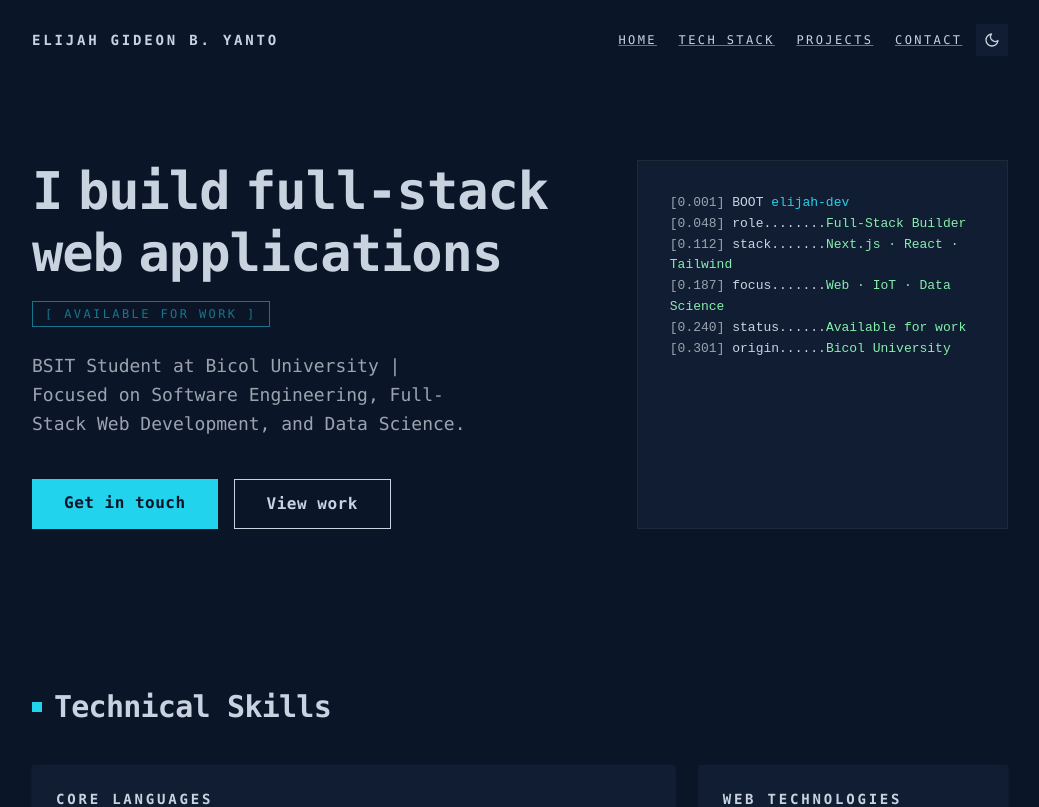
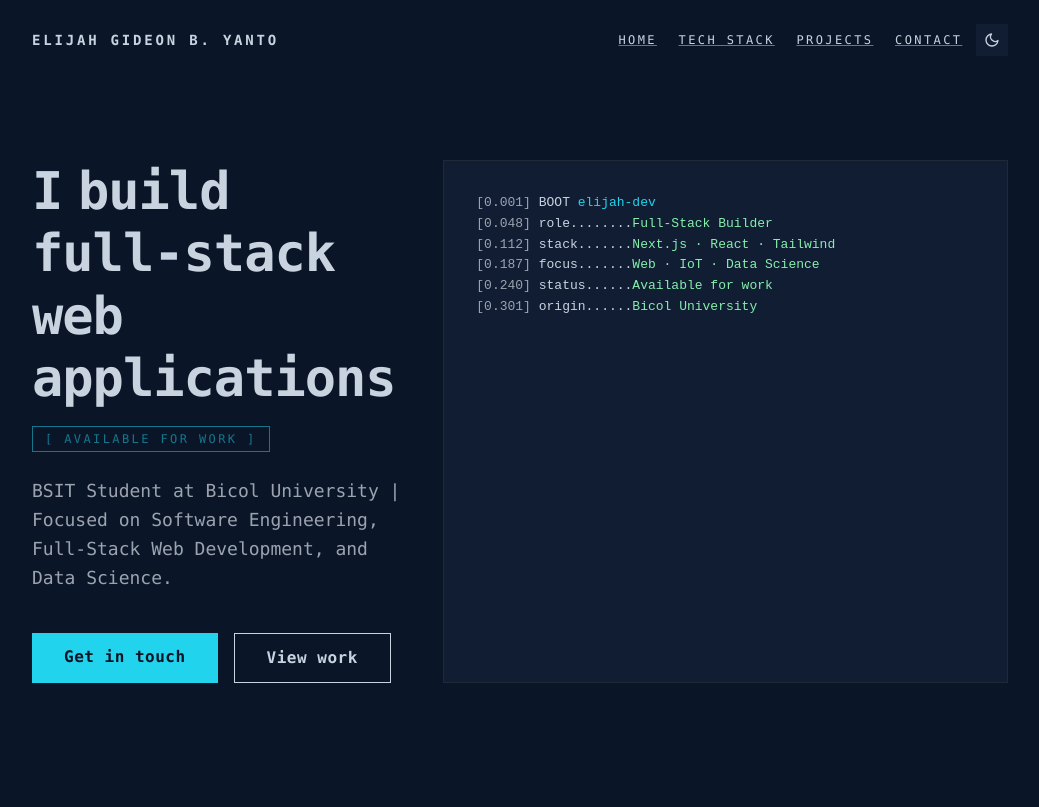
Before and after one commit to g1deon-dev/official-dev-portfolio, a Next.js app: page / in a window 1280 px wide. Shown: the top 807 px of the page, without its empty margins (120-1159 px from the left). Built offline with nearby package versions, Linux system fonts and the light colour scheme.

Commit message:
feat: refine Hero grid ratio to 2fr/3fr and reduce gap to gap-8 (issue #24)

```diff
--- a/components/Hero.tsx
+++ b/components/Hero.tsx
@@ -111,7 +111,7 @@ export default function Hero(): ReactElement {
   const prefersReducedMotion = useReducedMotion();
 
   return (
-    <section className="grid grid-cols-1 gap-12 px-6 py-20 md:grid-cols-[3fr_2fr]">
+    <section className="grid grid-cols-1 gap-8 px-6 py-20 md:grid-cols-[2fr_3fr]">
       <div>
         <motion.h1
           className="max-w-xl text-[36px] font-bold leading-[1.2] tracking-[-1px] md:text-[52px]"
```
